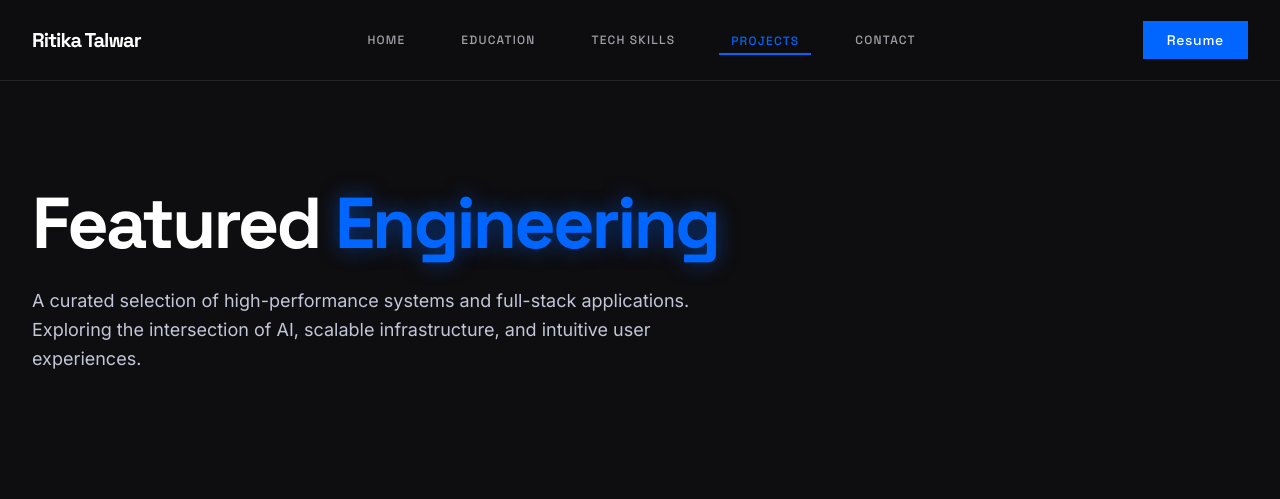
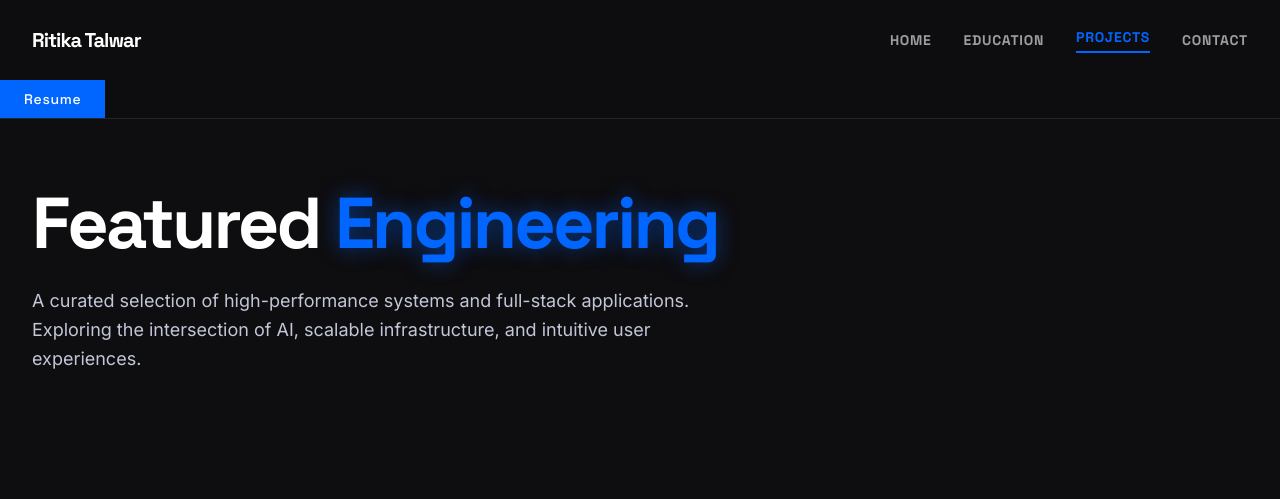
Before and after one commit to RitikaT26/Ritika-Talwar-Portfolio, a plain HTML site: page Projects.html in a window 1280 px wide. Shown: the top 499 px of the page. Drawn offline with nearby package versions, Linux system fonts and the light colour scheme.

Commit message:
Update navigation links in Projects.html

```diff
--- a/Projects.html
+++ b/Projects.html
@@ -123,11 +123,10 @@
 <div class="flex justify-between items-center h-20 px-8 w-full max-w-container-max mx-auto">
 <div class="text-xl font-bold tracking-tighter text-white font-['Space_Grotesk']">Ritika Talwar</div>
 <div class="hidden md:flex items-center gap-8">
-<a class="font-['Space_Grotesk'] uppercase tracking-widest text-xs font-medium text-zinc-400 hover:text-white hover:bg-white/5 transition-all duration-300 active:scale-95 px-3 py-2 rounded-DEFAULT" href="#">Home</a>
-<a class="font-['Space_Grotesk'] uppercase tracking-widest text-xs font-medium text-zinc-400 hover:text-white hover:bg-white/5 transition-all duration-300 active:scale-95 px-3 py-2 rounded-DEFAULT" href="#">Education</a>
-<a class="font-['Space_Grotesk'] uppercase tracking-widest text-xs font-medium text-zinc-400 hover:text-white hover:bg-white/5 transition-all duration-300 active:scale-95 px-3 py-2 rounded-DEFAULT" href="#">Tech Skills</a>
-<a class="font-['Space_Grotesk'] uppercase tracking-widest text-xs font-medium text-[#0066FF] border-b-2 border-[#0066FF] pb-1 hover:bg-white/5 transition-all duration-300 active:scale-95 px-3 py-2" href="#">Projects</a>
-<a class="font-['Space_Grotesk'] uppercase tracking-widest text-xs font-medium text-zinc-400 hover:text-white hover:bg-white/5 transition-all duration-300 active:scale-95 px-3 py-2 rounded-DEFAULT" href="#">Contact</a>
+<a class="font-['Space_Grotesk'] uppercase tracking-wider text-sm font-bold text-white/60 hover:text-white transition-colors" href="index.html">Home</a>
+<a class="font-['Space_Grotesk'] uppercase tracking-wider text-sm font-bold text-white/60 hover:text-white transition-colors" href="Skills.html">Education</a>
+<a class="font-['Space_Grotesk'] uppercase tracking-wider text-sm font-bold text-[#0066FF] border-b-2 border-[#0066FF] pb-1" href="Projects.html">Projects</a>
+<a class="font-['Space_Grotesk'] uppercase tracking-wider text-sm font-bold text-white/60 hover:text-white transition-colors" href="Contact.html">Contact</a></div>
 </div>
 <div>
 <button class="bg-primary-container text-white font-label-md text-label-md px-6 py-3 rounded-DEFAULT hover:shadow-[0_0_20px_-5px_rgba(0,102,255,0.5)] transition-shadow">
```
